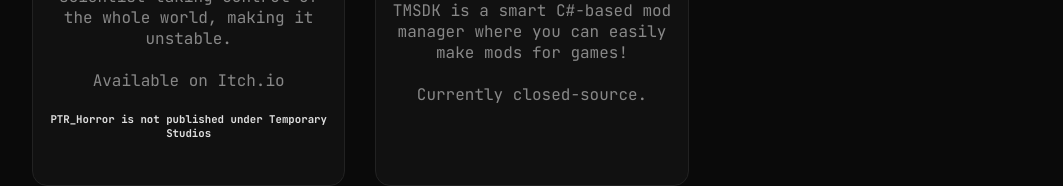
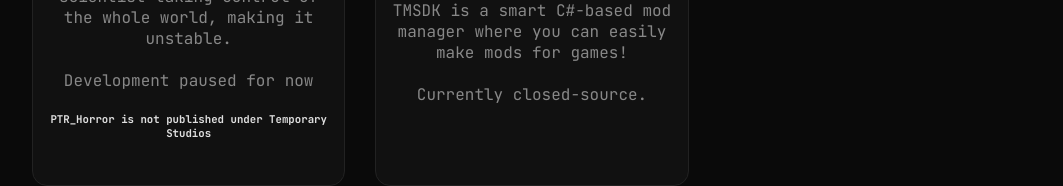
Before and after one commit to TensulStudios/temporary, a website: page index.html in a window 1280 px wide. Shown: the part 1348-1534 px from the top of the page, without its empty margins (108-1171 px from the left). Drawn offline with Linux system fonts and the light colour scheme.

Commit message:
Update index.html

```diff
--- a/index.html
+++ b/index.html
@@ -195,7 +195,7 @@
                     <h3><a class="contact-email" href="https://tempmakesgames.itch.io/ptr">PTR_Horror</a></h3>
                     <p>PTR is a game about a mad scientist taking control of the whole world, making it unstable.</p>
                     <br>
-                    <p>Available on Itch.io</p>
+                    <p>Development paused for now</p>
                     <br>
                     <h6>PTR_Horror is not published under Temporary Studios</p>
                 </div>
```
